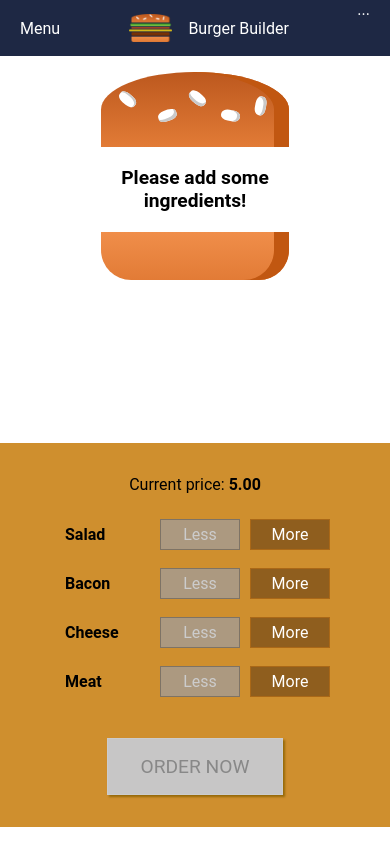
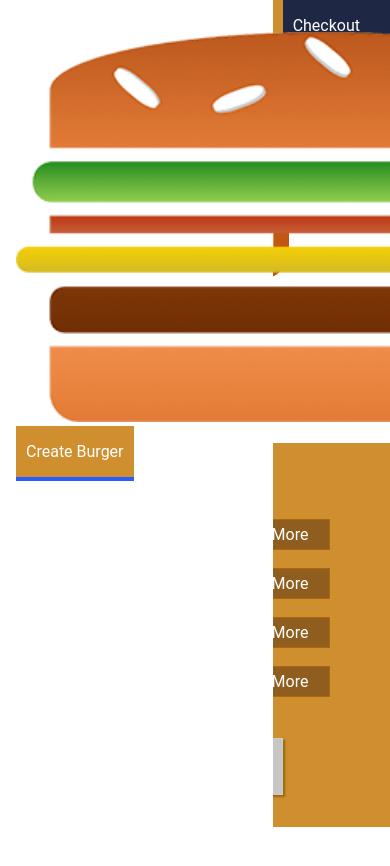
Before and after one commit to web-ethno4ka/my-app, a React (Create React App) app: page / in a window 390 px wide. Shown: the top 866 px of the page. Built offline with nearby package versions, Linux system fonts and the light colour scheme.

Commit message:
Adding Nav items and Mobile menu

```diff
--- a/src/components/Layout/Layout.js
+++ b/src/components/Layout/Layout.js
@@ -2,10 +2,12 @@ import React from 'react';
 import Auxiliary from '../../hoc/Auxiliary';
 import Toolbar from '../Navigation/Toolbar/Toolbar';
 import './Layout.css';
+import SideDrawer from '../Navigation/SideDrawer/SideDrawer';
 
 const layout = (props) => (
   <Auxiliary>
     <Toolbar />
+    <SideDrawer />
     <main className={'Content'}>
       {props.children}
     </main>
--- /dev/null
+++ b/src/components/Navigation/NavigationItems/NavigationItem/NavigationItem.css
@@ -0,0 +1,25 @@
+.NavigationItem {
+  margin: 0;
+  box-sizing: border-box;
+  display: flex;
+  height: 100%;
+  align-items: center;
+}
+
+.NavigationItem a {
+  color: white;
+  text-decoration: none;
+  height: 100%;
+  padding: 16px 10px;
+  border-bottom: 4px solid transparent;
+  box-sizing: border-box;
+  display: block;
+}
+
+.NavigationItem a:hover,
+.NavigationItem a:active,
+.NavigationItem a.active {
+  background-color: #CF8F2E;
+  border-bottom: 4px solid rgb(36, 95, 255);
+  color: white;
+}
--- /dev/null
+++ b/src/components/Navigation/NavigationItems/NavigationItem/NavigationItem.js
@@ -0,0 +1,12 @@
+import React from 'react';
+import './NavigationItem.css'
+
+const navigationItem = (props) => (
+  <li className={'NavigationItem'}>
+    <a
+      href={props.link}
+      className={props.active ? 'active' : null}>{props.children}</a>
+  </li>
+);
+
+export default navigationItem;
--- /dev/null
+++ b/src/components/Navigation/NavigationItems/NavigationItems.css
@@ -0,0 +1,8 @@
+.NavigationItems {
+  margin: 0;
+  padding: 0;
+  list-style: none;
+  display: flex;
+  align-items: center;
+  height: 100%;
+}
--- /dev/null
+++ b/src/components/Navigation/NavigationItems/NavigationItems.js
@@ -0,0 +1,12 @@
+import React from 'react';
+import './NavigationItems.css';
+import NavigationItem from './NavigationItem/NavigationItem';
+
+const navigationItems = () => (
+  <ul className={'NavigationItems'}>
+    <NavigationItem link="/" active>Create Burger</NavigationItem>
+    <NavigationItem link="/">Checkout</NavigationItem>
+  </ul>
+);
+
+export default navigationItems;
--- /dev/null
+++ b/src/components/Navigation/SideDrawer/SideDrawer.css
@@ -0,0 +1,27 @@
+.SideDrawer {
+  position: fixed;
+  width: 280px;
+  max-width: 70%;
+  height: 100%;
+  left: 0;
+  top: 0;
+  z-index: 200;
+  background-color: white;
+  padding: 32px 16px;
+  box-sizing: border-box;
+  transition: transform 0.3s ease-out;
+}
+
+@media (min-width: 500px) {
+  .SideDrawer {
+    display: none;
+  }
+}
+
+.Open {
+  transform: translateX(0);
+}
+
+.Close {
+  transform: translateX(-100%);
+}
--- /dev/null
+++ b/src/components/Navigation/SideDrawer/SideDrawer.js
@@ -0,0 +1,17 @@
+import React from 'react';
+import Logo from '../../Logo/Logo';
+import NavigationItems from '../NavigationItems/NavigationItems';
+import './SideDrawer.css';
+
+const sideDrawer = (props) => {
+  return (
+    <div className={'SideDrawer'}>
+      <Logo />
+      <nav>
+        <NavigationItems />
+      </nav>
+    </div>
+  );
+};
+
+export default sideDrawer;
--- a/src/components/Navigation/Toolbar/Toolbar.js
+++ b/src/components/Navigation/Toolbar/Toolbar.js
@@ -1,13 +1,15 @@
 import React from 'react';
 import './Toolbar.css';
 import Logo from '../../../components/Logo/Logo';
+import NavigationItems from '../NavigationItems/NavigationItems';
 
 const toolbar = (props) => (
   <header className={'Toolbar'}>
+    <Logo />
     <div>Menu</div>
-    <Logo />
+
     <nav>
-        ...
+        <NavigationItems />
     </nav>
   </header>
 );
```
